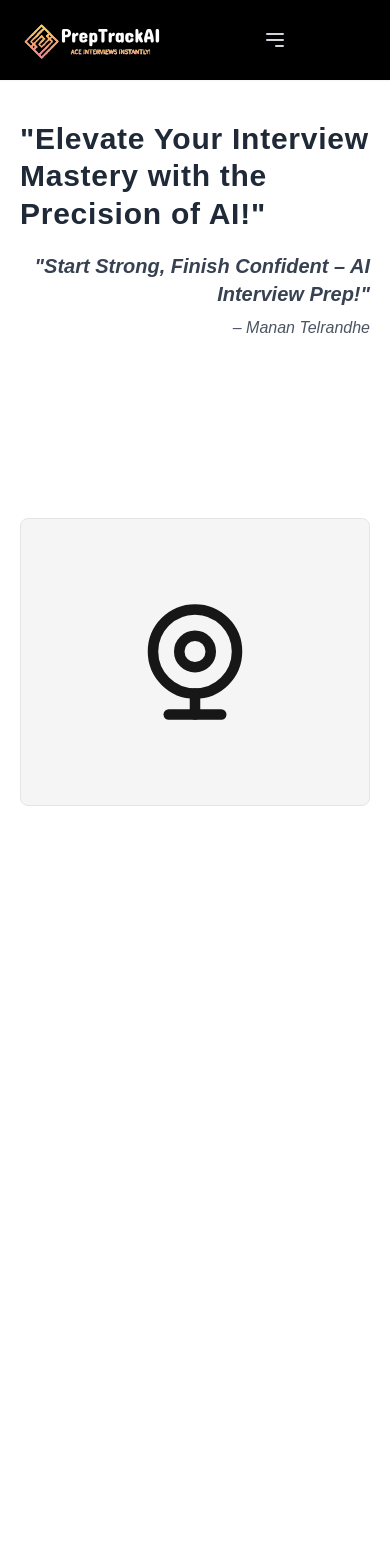
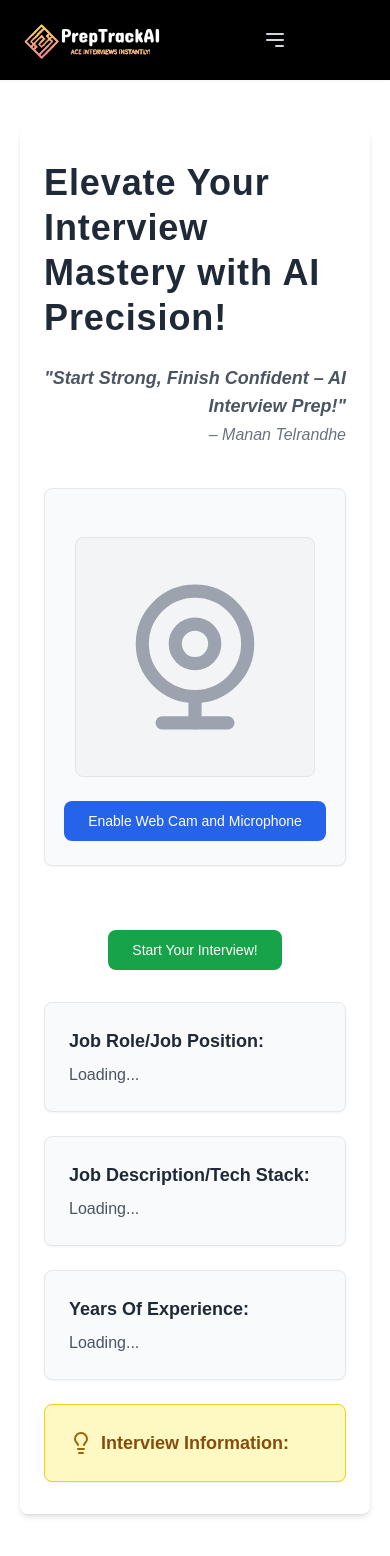
Before and after one commit to MaNaN1803/PrepTrackAI, a Next.js app: page /dashboard/interview/1 in a window 390 px wide. Shown: the top 1556 px of the page. Before the commit the page ends 846 px from the top, so only its background shows below. Built offline with nearby package versions, Linux system fonts and the light colour scheme; no server answers; the database is empty.

Commit message:
landing page and info added

```diff
--- a/app/dashboard/_components/Addnewinterview.jsx
+++ b/app/dashboard/_components/Addnewinterview.jsx
@@ -18,7 +18,8 @@ import { mockinterview } from '@/utils/schema'
 import { v4 as uuiidv4 } from 'uuid'
 import { useUser } from '@clerk/nextjs';
 import moment from 'moment'
-import { useRouter } from 'next/navigation'
+import { useRouter } from 'next/router'
+
 
 function Addnewinterview() {
     const [openDailog, setOpenDailog] = useState(false);
@@ -28,7 +29,7 @@ function Addnewinterview() {
     const [loading,setloading]=useState(false);
     const [jsonresponse,setjsonresponse]=useState([]);
     const {user} = useUser();
-    const router=useRouter();
+    const router= useRouter();
 
     const onSubmit= async (e)=>{
         setloading(true)
@@ -60,7 +61,7 @@ function Addnewinterview() {
 
         if(resp){
             setOpenDailog(false);
-            router.push('/dashboard/interview/'+resp[0]?.mockid)
+            router.push('/dashboard/interview/'+resp[0].mockid)
         }
 
 
--- a/app/dashboard/interview/[interviewid]/page.jsx
+++ b/app/dashboard/interview/[interviewid]/page.jsx
@@ -1,43 +1,116 @@
-"use client"
-import { db } from '@/utils/db'
-import React, { useEffect, useState } from 'react'
-import { mockinterview } from '@/utils/schema'
-import { eq } from 'drizzle-orm'
-import Webcam from 'react-webcam'
-import { WebcamIcon } from 'lucide-react'
+"use client";
+import { db } from '@/utils/db';
+import React, { useEffect, useState } from 'react';
+import { mockinterview } from '@/utils/schema';
+import { eq } from 'drizzle-orm';
+import Webcam from 'react-webcam';
+import { Lightbulb, WebcamIcon } from 'lucide-react';
+import { Button } from '@/components/ui/button';
+import { useParams } from 'next/navigation';
 
+function Interview() {
+    const [interviewdata, setInterviewdata] = useState(null);
+    const [webcamenabled, setWebcamenabled] = useState(false);
+    const [isClient, setIsClient] = useState(false);
+    const params = useParams();
+    const interviewid = params.interviewid;
 
-function Interview(params) {
-    const [interviewdata,setinterviewdata]=useState();
-    useEffect(()=>{
-        console.log(params.interviewid)
-        getinterviewdetails();
-    },[])
+    useEffect(() => {
+        if (typeof window !== 'undefined') {
+            setIsClient(true);
+        }
+    }, []);
 
-    const getinterviewdetails=async()=>{
-        const result = await db.select().from(mockinterview).where(eq(mockinterview.mockid,params.interviewid))
+    useEffect(() => {
+        if (interviewid && isClient) {
+            console.log("Interview ID:", interviewid);
+            getInterviewDetails(interviewid);
+        }
+    }, [interviewid, isClient]);
 
-        setinterviewdata(result[0]);
+    const getInterviewDetails = async (id) => {
+        const result = await db.select().from(mockinterview).where(eq(mockinterview.mockid, id));
+        console.log("DB result: ", result);
+        setInterviewdata(result[0]);
+    };
+
+    if (!isClient) {
+        return null;
     }
 
     return (
-    <div className='my-10'>
-        <h2 className='text-3xl font-bold text-gray-800 leading-tight tracking-wide'>
-        "Elevate Your Interview Mastery with the Precision of AI!"
+        <div className="my-12 px-6 max-w-6xl mx-auto bg-white shadow-md rounded-lg p-8">
+            {/* Heading and Tagline */}
+            <h2 className="text-4xl font-extrabold text-gray-800 leading-tight tracking-wide mb-6">
+                Elevate Your Interview Mastery with AI Precision!
             </h2>
-            <blockquote className='mt-5 text-xl text-right font-semibold italic text-gray-700'>
+            <blockquote className="text-lg font-semibold italic text-gray-600 text-right mb-10">
                 "Start Strong, Finish Confident – AI Interview Prep!"
                 <br />
-                <span className='mt-2 block text-right text-base italic font-light text-gray-600'>
-                    – Manan Telrandhe
-                </span>
+                <span className="text-base font-light text-gray-500">– Manan Telrandhe</span>
             </blockquote>
-            <div>
-                <Webcam/>
-                <WebcamIcon className='h-72 w-full my-7 bg-secondary p-20 rounded-lg border'/>
+
+            <div className="grid grid-cols-1 md:grid-cols-2 gap-8">
+                {/* Webcam Section */}
+                <div className="flex flex-col items-center justify-center bg-gray-50 border border-gray-200 rounded-lg p-6 shadow-sm">
+                    {webcamenabled ? (
+                        <Webcam
+                            onUserMedia={() => setWebcamenabled(true)}
+                            onUserMediaError={() => setWebcamenabled(false)}
+                            mirrored={true}
+                            className="rounded-lg shadow-md"
+                            style={{
+                                height: '100%',
+                                width: '100%',
+                                maxHeight: '300px',
+                                maxWidth: '300px'
+                            }}
+                        />
+                    ) : (
+                        <>
+                            <WebcamIcon className="h-60 w-60 text-gray-400 my-6 bg-gray-100 p-10 rounded-lg border" />
+                            <Button className="text-white bg-blue-600 hover:bg-blue-700 rounded-lg px-6 py-2" variant="ghost" onClick={() => setWebcamenabled(true)}>
+                                Enable Web Cam and Microphone
+                            </Button>
+                        </>
+                    )}
+                </div>
+
+                {/* Interview Details Section */}
+                <div className="flex flex-col space-y-6 order-last md:order-none">
+                    <div className="bg-gray-50 border border-gray-200 rounded-lg p-6 shadow-sm">
+                        <h3 className="text-lg font-semibold text-gray-800 mb-2">Job Role/Job Position:</h3>
+                        <p className="text-md text-gray-600">{interviewdata ? interviewdata.jobPosition : "Loading..."}</p>
+                    </div>
+                    <div className="bg-gray-50 border border-gray-200 rounded-lg p-6 shadow-sm">
+                        <h3 className="text-lg font-semibold text-gray-800 mb-2">Job Description/Tech Stack:</h3>
+                        <p className="text-md text-gray-600">{interviewdata ? interviewdata.jobDesc : "Loading..."}</p>
+                    </div>
+                    <div className="bg-gray-50 border border-gray-200 rounded-lg p-6 shadow-sm">
+                        <h3 className="text-lg font-semibold text-gray-800 mb-2">Years Of Experience:</h3>
+                        <p className="text-md text-gray-600">{interviewdata ? interviewdata.jobExperience : "Loading..."}</p>
+                    </div>
+                    <div className="bg-yellow-100 border border-yellow-400 rounded-lg p-6 shadow-sm">
+                        <h3 className="text-lg font-semibold text-yellow-800 flex items-center gap-2">
+                            <Lightbulb className="text-yellow-700" /> Interview Information:
+                        </h3>
+                        <p className="text-md font-semibold text-yellow-800">
+                            {process.env.NEXT_PUBLIC_Info}
+                        </p>
                     </div>
                 </div>
-  )
+
+                {/* Start Button for Small Screens */}
+                <div className="flex justify-center mt-8">
+    <Button className="text-white bg-green-600 hover:bg-green-700 rounded-lg px-6 py-3">
+        Start Your Interview!
+    </Button>
+</div>
+            </div>
+
+
+        </div>
+    );
 }
 
-export default Interview
+export default Interview;
```
Also changed, not shown: app/dashboard/interview/[interviewid]/start/page.jsx (added). Lines whose indentation alone changed are shown as unchanged.
